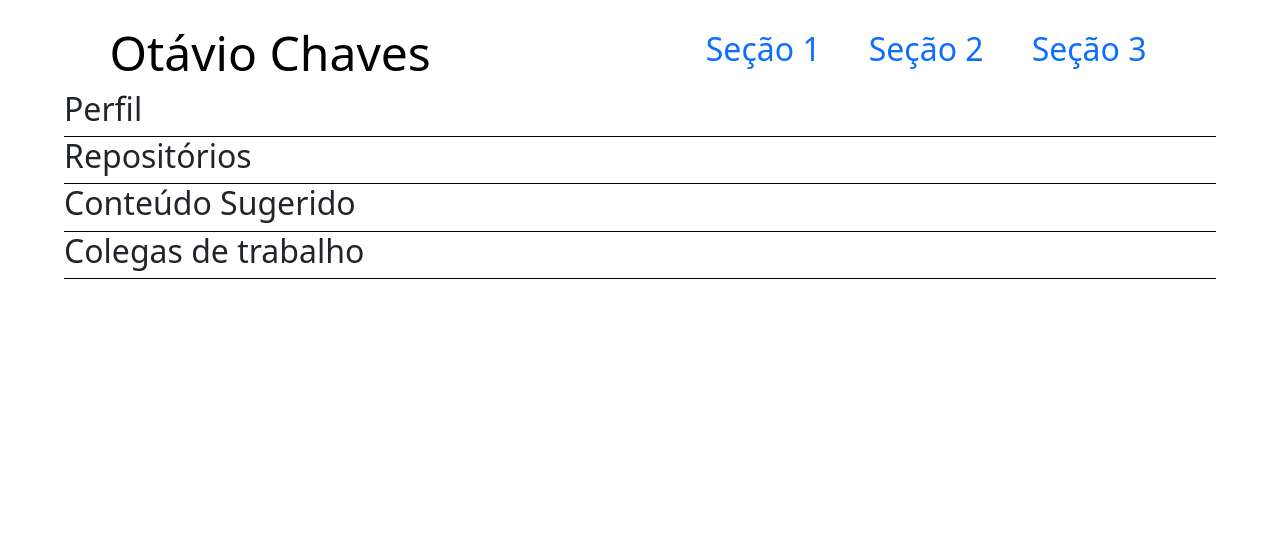
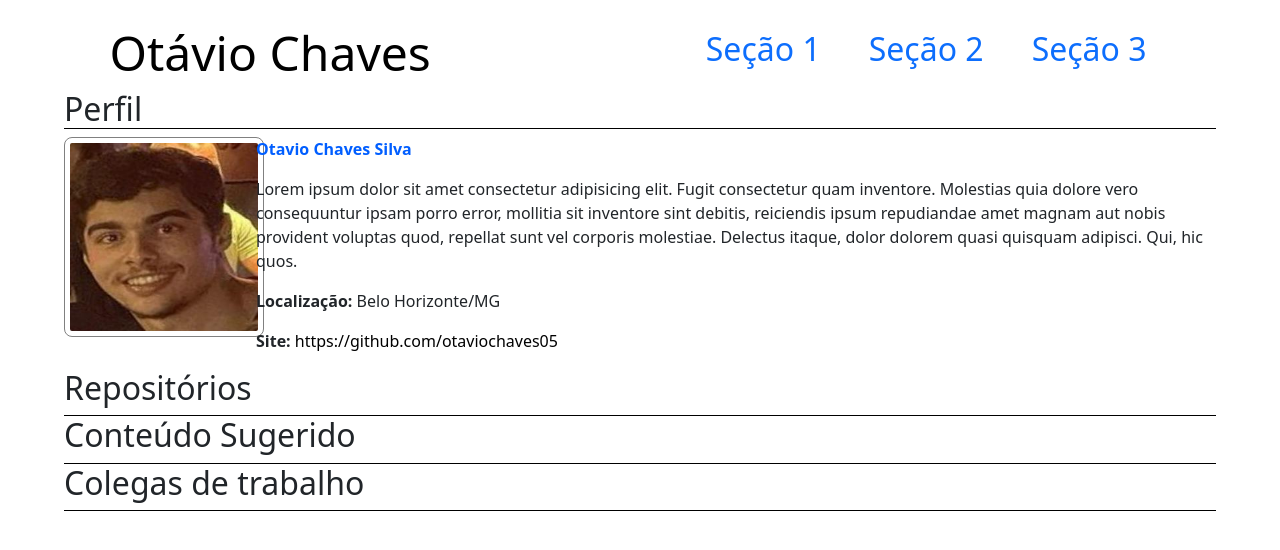
Before and after one commit to otaviochaves05/trabalho-pratico-diw, a plain HTML site: page index.html in a window 1280 px wide. Drawn offline with nearby package versions, Linux system fonts and the light colour scheme.

Commit message:
Metade perfil

```diff
--- a/assets/css/main.css
+++ b/assets/css/main.css
@@ -6,9 +6,6 @@
     box-sizing: border-box;
 }
 
-img {
-    width: 100%;
-}
 
 @media screen and (min-width: 768px) {
     /*header*/
@@ -44,8 +41,46 @@ img {
     /*Perfil*/
     #perfil{
         margin: 0 64px;
+    }
+    #perfil h2{
         border-bottom: 1px solid black;
     }
+    #foto-perfil{
+        padding: 5px;
+        border: 1px solid gray;
+        border-radius: 8px;
+    }
+    #conteudo-perfil{
+        display: flex;
+    }
+    #nome-perfil{
+        font-size: 100%;
+        color: rgb(0, 94, 255);
+    }
+    #site a{
+        text-decoration: none;
+        color: black;
+    }
+    #site a:hover{
+        text-decoration: underline;
+        color: rgb(0, 94, 255);
+    }
+
+
+
+
+
+
+
+
+
+
+
+
+
+
+
+
 
     /*Repositorios*/
     #repositorios{
--- a/index.html
+++ b/index.html
@@ -19,12 +19,39 @@
                 <li><a href="#">Seção 1</a></li>
                 <li><a href="#">Seção 2</a></li>
                 <li><a href="#">Seção 3</a></li>
+                <!--index.html/id-div-->
             </ul>
         </nav>
     </header>
-
+    <main>
         <section id="perfil">
             <h2>Perfil</h2>
+            <div id="conteudo-perfil">
+                <div class="col-2" id="container-perfil">
+                    <img id="foto-perfil" src="assets/img/foto-perfil.jpg" alt="foto perfil" width="200px"
+                        height="200px">
+                </div>
+                <div class="col-10">
+                    <div id="container-perfil-2">
+                        <p id="nome-perfil"><strong>Otavio Chaves Silva</strong></p>
+                        <p>Lorem ipsum dolor sit amet consectetur adipisicing elit. Fugit consectetur quam inventore.
+                            Molestias
+                            quia dolore vero consequuntur ipsam porro error, mollitia sit inventore sint debitis,
+                            reiciendis
+                            ipsum repudiandae amet magnam aut nobis provident voluptas quod, repellat sunt vel corporis
+                            molestiae. Delectus itaque, dolor dolorem quasi quisquam adipisci. Qui, hic quos.</p>
+                    </div>
+                    <div id="container-perfil-3">
+                        <div id="localizacao">
+                            <p><strong>Localização: </strong>Belo Horizonte/MG</p>
+                        </div>
+                        <div id="site">
+                            <p><strong>Site: </strong><a
+                                    href="https://github.com/otaviochaves05">https://github.com/otaviochaves05</a></p>
+                        </div>
+                    </div>
+                </div>
+            </div>
         </section>
 
         <section id="repositorios">
@@ -38,7 +65,7 @@
         <section id="colegas">
             <h2>Colegas de trabalho</h2>
         </section>
-
+    </main>
     <script src="https://cdn.jsdelivr.net/npm/bootstrap@5.3.3/dist/js/bootstrap.bundle.min.js"
         integrity="sha384-YvpcrYf0tY3lHB60NNkmXc5s9fDVZLESaAA55NDzOxhy9GkcIdslK1eN7N6jIeHz" crossorigin="anonymous">
         </script>
```
Also changed, not shown: assets/img/foto-perfil.jpg (added). Lines whose indentation alone changed are shown as unchanged.
